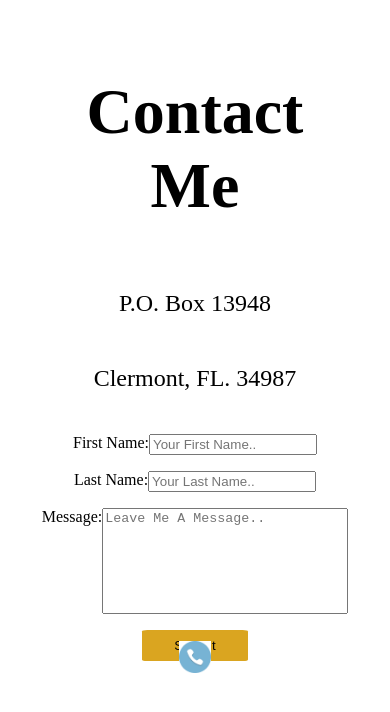
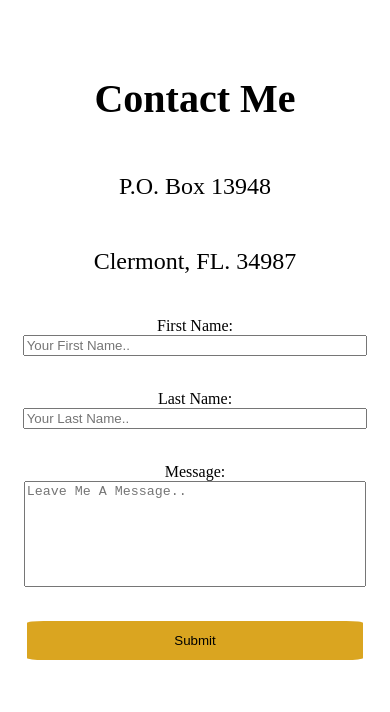
Before and after one commit to tiearraf85/reactPortfolio, a React app: page /contact in a window 390 px wide. Shown: the top 712 px of the page. Built offline with nearby package versions, Linux system fonts and the light colour scheme; the HTML template or start-up script is replaced by a standard one.

Commit message:
revised contact page

```diff
--- a/src/pages/Contact/Conatct.css
+++ b/src/pages/Contact/Conatct.css
@@ -103,97 +103,49 @@ textarea {
   width: 15rem
 }
 
-@media (max-width: 480px) {
-  form {
-    background-color: white;
-    border-radius: 5%;
-    height: 37rem;
-    width: 20rem;
-    margin: auto;
-    margin-top: 2rem;
-  }
 
+@media (max-width: 600px) {
   h1 {
-    font-size: 4rem;
+    font-size: 2.5rem;
     text-align: center;
   }
 
-  .form-group {
-    display: flex;
-    justify-content: center;
-    margin-bottom: 1rem;
-  }
-
-  input {
-    max-width: 10rem;
-  }
-
-  .contact {
-    display: flex;
-    justify-content: center;
-    align-items: center;
-    flex-direction: column;
+  form {
+    height: auto;
+    padding: 1rem;
+    border-radius: 10px;
+    background-color: white;
 
   }
 
-  .info {
-    display: flex;
-    justify-content: center;
+  .form-group {
+    flex-direction: column;
+    align-items: center;
   }
 
-
-  textarea.message {
-   width: 15rem;
-    resize: initial;
+  input,
+  textarea {
+    width: 100%;
+    max-width: 100%;
   }
 
-  .email {
-    width: 2rem;
+  .email,
+  .phone {
+    width: 100%;
   }
 
-  .phone {
-    width: 2rem;
+  .info {
+    flex-direction: column;
+    align-items: center;
   }
 
-
   .button {
-    background: none;
-    border: none;
-    background-color: goldenrod;
-    border-radius: 5%;
-    padding: 0.5rem 2rem 0.5rem 2rem;
+    width: 100%;
+    padding: 0.75rem;
   }
 
-  .submitButton {
-    display: flex;
-    justify-content: center;
+  .modal-content {
+    width: 95%;
+    /* padding: 1.5rem; */
   }
-
-  .modal-overlay {
-    position: fixed;
-    top: 0;
-    left: 0;
-    width: 100%;
-    height: 100%;
-    background: rgba(0, 0, 0, 0.6);
-    display: flex;
-    align-items: center;
-    justify-content: center;
-    z-index: 999;
-  }
-
-  .modal-content h2 {
-    margin-bottom: 10px;
-  }
-
-  .modal-content button {
-    margin-top: 20px;
-    padding: 10px 20px;
-    background-color: goldenrod;
-    color: white;
-    border: none;
-    border-radius: 8px;
-    cursor: pointer;
-  }
-
 }
--- a/src/pages/Contact/Contact.jsx
+++ b/src/pages/Contact/Contact.jsx
@@ -2,8 +2,7 @@ import "./Conatct.css";
 import React, { useRef, useState } from "react";
 import Nav from '../../components/Navbar/Nav';
 import emailjs from "@emailjs/browser";
-import phoneIcon from '../../assets/phone.png';
-import Footer from "../../components/Footer/Footer";
+
 
 
 // Ensure emailjs is initialized correctly
@@ -95,12 +94,8 @@ const Contact = () => {
         </div>
       </form>
 
-      <div className="info">
-        <button onClick={() => (window.location.href = "tell: 954-806-6996")}>
-          <img src={phoneIcon} className="phone" />
-        </button>
 
-      </div>
+
 
       {showModal && (
         <div className="modal-overlay">
```
